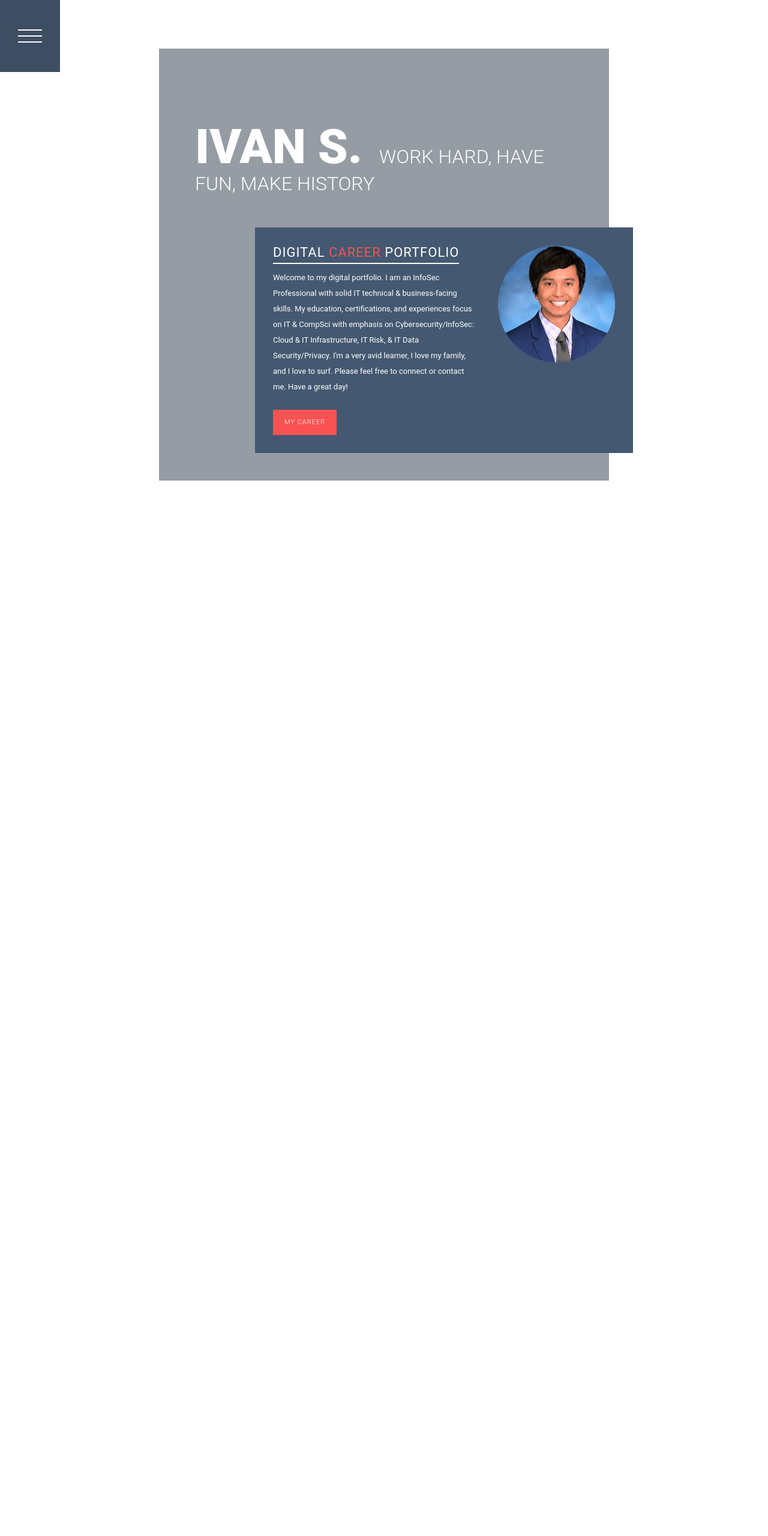
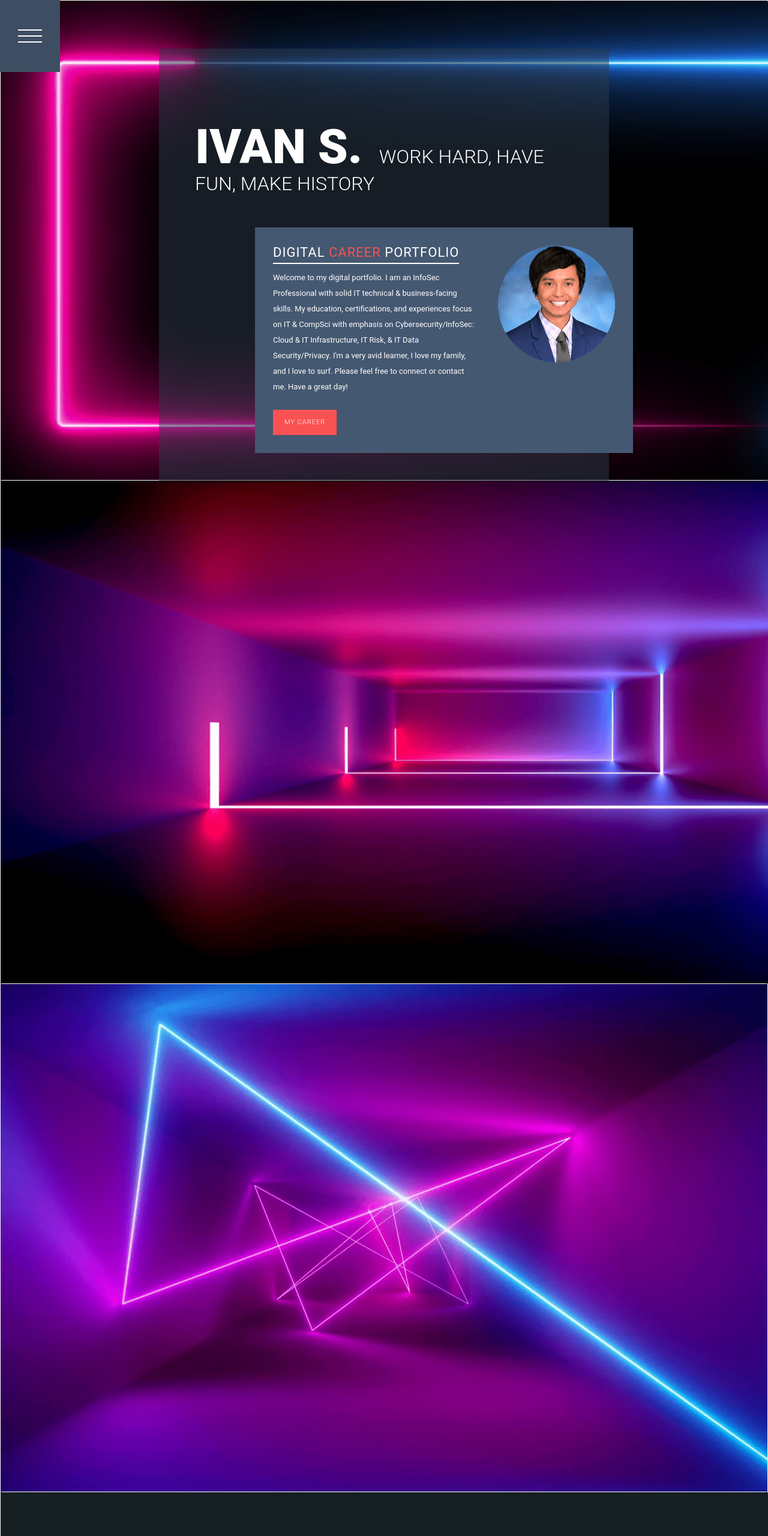
Before and after one commit to IvanVlademirS/IvanVlademirS.github.io, a plain HTML site: page Digital_Career_Portfolio/index.html in a window 1280 px wide. Shown: the top 2560 px of the page at 60% size. Drawn offline with nearby package versions, Linux system fonts and the light colour scheme.

Commit message:
Add files via upload

```diff
--- a/Digital_Career_Portfolio/css/templatemo-style.css
+++ b/Digital_Career_Portfolio/css/templatemo-style.css
@@ -247,7 +247,7 @@ ul {
 
 .b-blue {
   margin-bottom: -2px;
-  background-image: url(../img/output-onlinepngtools\ \(4\).png);
+  background-image: url(../img/1.png);
   background-repeat: no-repeat;
   background-size: cover;
   width: 100%;
@@ -256,7 +256,7 @@ ul {
 }
 
 .b-red {
-  background-image: url(../img/output-onlinepngtools\ \(7\).png);
+  background-image: url(../img/3-min.png);
   background-repeat: no-repeat;
   background-size: cover;
   width: 100%;
@@ -267,7 +267,7 @@ ul {
 
 .b-green {
   margin-top: -2px;
-  background-image: url(../img/third-bg.png);
+  background-image: url(../img/4.png);
   background-repeat: no-repeat;
   background-size: cover;
   width: 100%;
@@ -277,7 +277,7 @@ ul {
 
 .b-yellow {
   margin-top: -1px;
-  background-image: url(../img/output-onlinepngtools\ \(5\).png);
+  background-image: url(../img/2.png);
   background-repeat: no-repeat;
   background-size: cover;
   width: 100%;
```
